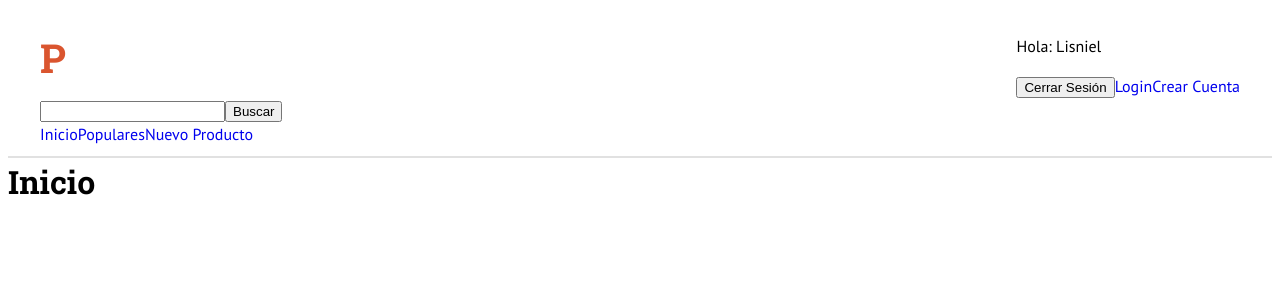
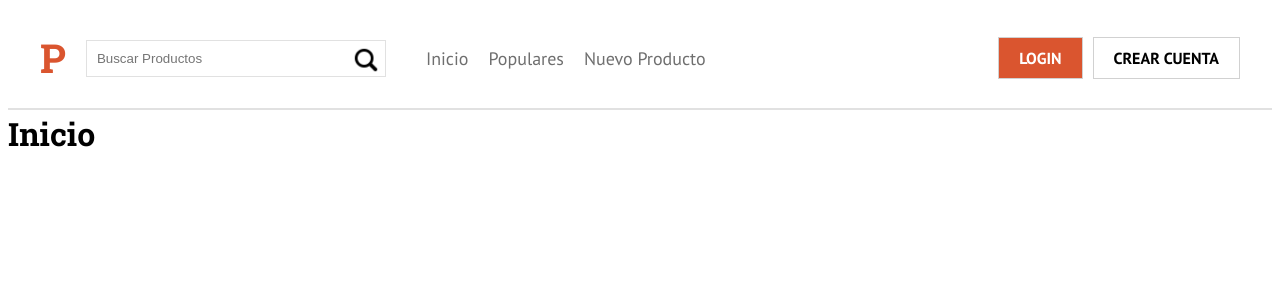
Before and after one commit to lisnielsm/product-hunt-next, a Next.js app: page / in a window 1280 px wide. Shown: the top 300 px of the page. Built offline with nearby package versions, Linux system fonts and the light colour scheme.

Commit message:
Se finalizó de dar estilos al Header y se crearon las páginas para el routing

```diff
--- a/components/layout/Header.js
+++ b/components/layout/Header.js
@@ -1,9 +1,11 @@
 import React from 'react';
-import Buscar from '../ui/Buscar';
-import Navegacion from './Navegacion';
 import Link from 'next/link';
 import styled from '@emotion/styled';
 import { css } from '@emotion/react';
+
+import Buscar from '../ui/Buscar';
+import Navegacion from './Navegacion';
+import Boton from '../ui/Boton';
 
 const ContenedorHeader = styled.div`
     max-width: 1200px;
@@ -25,13 +27,21 @@ const Logo = styled.p`
 `;
 
 const Header = () => {
+
+    const usuario = false;
+
     return (
         <header css={css`
             border-bottom: 2px solid var(--gris3);
             padding: 1rem 0;
         `}>
             <ContenedorHeader>
-                <div>
+                <div
+                    css={css`
+                        display: flex;
+                        align-items: center;
+                    `}
+                >
                     <Link href="/">
                         <Logo>P</Logo>
                     </Link>
@@ -42,13 +52,35 @@ const Header = () => {
 
                 </div>
 
-                <div>
-                    <p>Hola: Lisniel</p>
+                <div css={css`
+                    display: flex;
+                    align-items: center;
+                `}
+                >
+                    {usuario ? (
+                        <>
+                            <p css={css`
+                                margin-right: 2rem;
+                            `}
+                            >Hola: Lisniel</p>
 
-                    <button type="button">Cerrar Sesión</button>
+                            <Boton
+                                bgColor="true"
+                            >Cerrar Sesión</Boton>
+                        </>
+                    ) : (
+                        <>
+                            <Link href="/login">
+                                <Boton
+                                    bgColor="true"
+                                >Login</Boton>
+                            </Link>
+                            <Link href="/crear-cuenta">
+                                <Boton>Crear Cuenta</Boton>
+                            </Link>
+                        </>
+                    )}
 
-                    <Link href="/">Login</Link>
-                    <Link href="/">Crear Cuenta</Link>
                 </div>
             </ContenedorHeader>
         </header>
--- a/components/layout/Navegacion.js
+++ b/components/layout/Navegacion.js
@@ -1,14 +1,30 @@
 import React from 'react';
 import Link from 'next/link';
+import styled from '@emotion/styled';
+
+const Nav = styled.nav`
+    padding-left: 2rem;
+
+    a {
+        font-size: 1.8rem;
+        margin-left: 2rem;
+        color: var(--gris2);
+        font-family: "PT Sans", sans-serif;
+    }
+
+    &:last-of-type {
+        margin-right: 0;
+    }
+`;
 
 const Navegacion = () => {
     return (
-        <nav>
+        <Nav>
             <Link href="/">Inicio</Link>
-            <Link href="/">Populares</Link>
-            <Link href="/">Nuevo Producto</Link>
-        </nav>
-     );
+            <Link href="/populares">Populares</Link>
+            <Link href="/nuevo-producto">Nuevo Producto</Link>
+        </Nav>
+    );
 }
 
 export default Navegacion;
--- /dev/null
+++ b/components/ui/Boton.js
@@ -0,0 +1,21 @@
+import styled from '@emotion/styled';
+
+const Boton = styled.a`
+    font-weight: 700;
+    text-transform: uppercase;
+    border: 1px solid #d1d1d1;
+    padding: .8rem 2rem;
+    margin-right: 1rem;
+    background-color: ${props => props.bgColor ? "#DA552F" : "white"};
+    color: ${props => props.bgColor ? "white" : "#000"};
+
+    &:last-of-type {
+        margin-right: 0;
+    }
+
+    &:hover {
+        cursor: pointer;
+    }
+`;
+
+export default Boton;
--- a/components/ui/Buscar.js
+++ b/components/ui/Buscar.js
@@ -1,13 +1,47 @@
 import React from 'react';
+import styled from '@emotion/styled';
+import { css } from '@emotion/react';
+
+const InputText = styled.input`
+    border: 1px solid var(--gris3);
+    padding: 1rem;
+    min-width: 300px;
+`;
+
+const InputSubmit = styled.button`
+    height: 3rem;
+    width: 3rem;
+    display: block;
+    background-size: 3rem;
+    background-image: url('/static/img/buscar.png');
+    background-repeat: no-repeat;
+    position: absolute;
+    right: .5rem;
+    top: .5rem;
+    background-color: white;
+    border: none;
+    text-indent: -9999px;
+
+    &:hover {
+        cursor: pointer;
+    }
+`;
 
 const Buscar = () => {
     return (
-        <form>
-            <input type="text" />
+        <form
+            css={css`
+                position: relative;
+            `}
+        >
+            <InputText
+                type="text"
+                placeholder="Buscar Productos"
+            />
 
-            <button type="submit">Buscar</button>
+            <InputSubmit type="submit">Buscar</InputSubmit>
         </form>
-     );
+    );
 }
 
 export default Buscar;
--- a/pages/nosotros.js
+++ b/pages/nuevo-producto.js
@@ -1,11 +1,11 @@
 import React from 'react';
 import Layout from '../components/layout/layout';
 
-export default function Nosotros() {
+export default function NuevoProducto() {
     return (
         <div>
             <Layout>
-                <h1>Nosotros</h1>
+                <h1>Nuevo Producto</h1>
             </Layout>
         </div>
     )
```
Also changed, not shown: pages/buscar.js (added, +12 -0 lines), pages/crear-cuenta.js (added, +12 -0 lines), pages/login.js (added, +12 -0 lines), pages/populares.js (added, +12 -0 lines), public/static/img/buscar.png (added).
